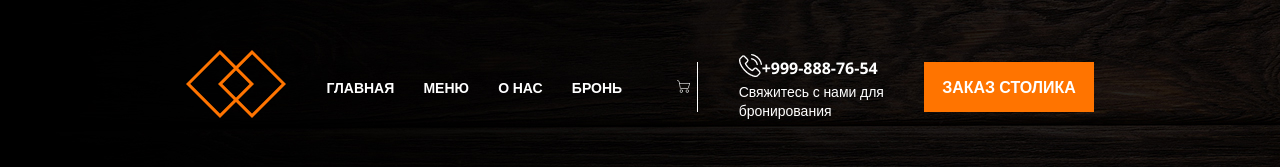
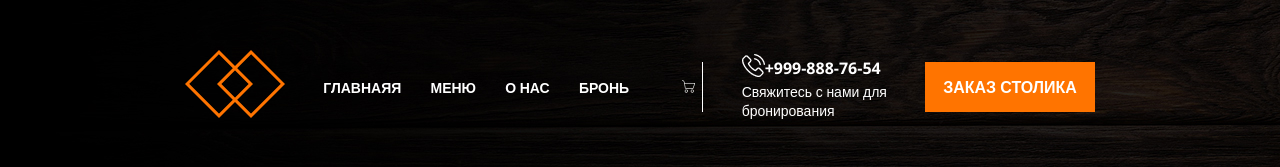
Before and after one commit to Valya03/web-technologies-labs, a plain HTML site: page restoran2/index.html in a window 1280 px wide. Shown: the top 167 px of the page. Drawn offline with nearby package versions, Linux system fonts and the light colour scheme.

Commit message:
Update index.html

```diff
--- a/restoran2/index.html
+++ b/restoran2/index.html
@@ -21,7 +21,7 @@
             </div>
 
             <div class='nav'>
-                <a class='nav-item' href="@">ГЛАВНАЯ</a>
+                <a class='nav-item' href="@">ГЛАВНАЯЯ</a>
                 <a class='nav-item' href="@">МЕНЮ</a>
                 <a class='nav-item' href="@">О НАС</a>
                 <a class='nav-item' href="@">БРОНЬ</a>
```
